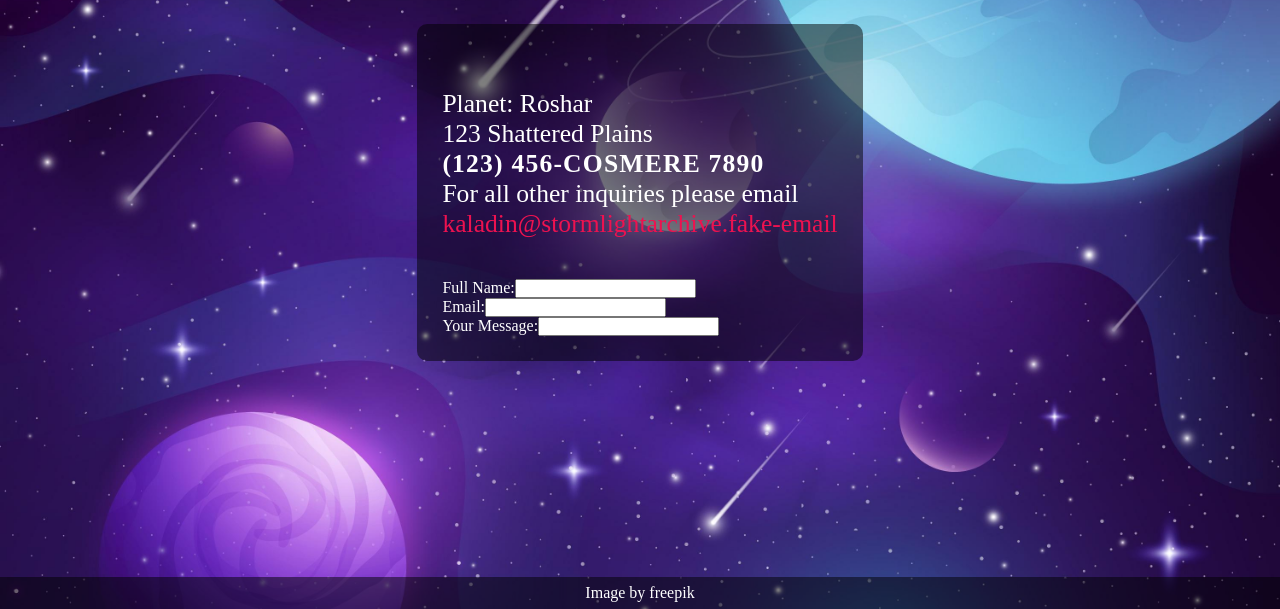
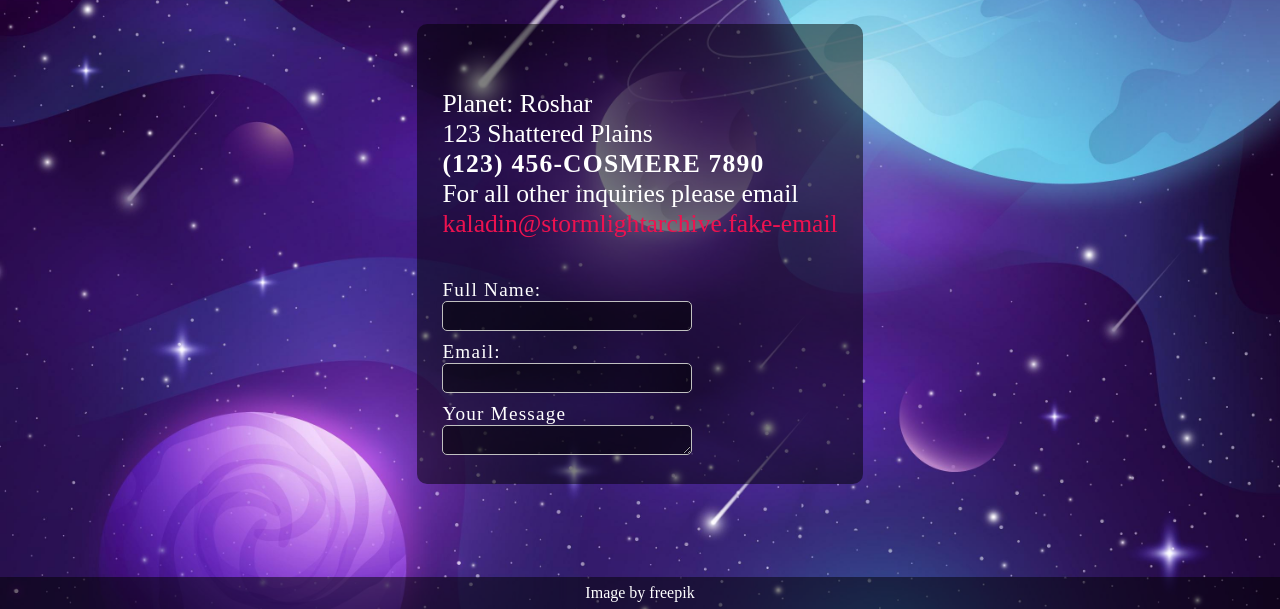
Before and after one commit to HugoTurtle/odin-restaurant-page, a website built with webpack: page src/template.html in a window 1280 px wide. Both pictures are taken after a click on the button "Contact". Shown: the part 191-800 px from the top of the page. Built offline with nearby package versions, Linux system fonts and the light colour scheme.

Commit message:
Style form and change msg from input to textarea

```diff
--- a/src/contact.js
+++ b/src/contact.js
@@ -30,7 +30,11 @@ export default function contactPageLoad(container) {
 
     const fullNameGroup = createInputGroup('Full Name:', 'text', 'username');
     const emailGroup = createInputGroup('Email:', 'email', 'userEmail');
-    const messageGroup = createInputGroup('Your Message:', 'text', 'userMsg')
+    const messageGroup = createElement('div', {class:'input-container'});
+    const msgLabel = createElement('label', {text:'Your Message'})
+    const msgTextArea = createElement('textarea');
+
+    messageGroup.append(msgLabel, msgTextArea);
 
     form.append(fullNameGroup, emailGroup, messageGroup);
     formContainer.append(form);
--- a/src/styles.css
+++ b/src/styles.css
@@ -131,3 +131,32 @@ section#info > p {
 .email-link {
     color: var(--pink);
 }
+form {
+    display: flex;
+    flex-direction: column;
+    gap: 10px;
+}
+input,
+label {
+    width: 250px;
+    letter-spacing: 1.2px;
+    font-size: 1rem;
+}
+label {
+    display: block;
+    font-size: 1.2rem;
+}
+input,
+textarea {
+    display: inline-block;
+    appearance: none;
+    border: 1px solid silver;
+    height: 30px;
+    border-radius: 5px;
+    padding: 5px 8px;
+    background-color: var(--transparent-black);
+}
+textarea {
+    width: 250px;
+    font-size: 1rem;
+}
```
